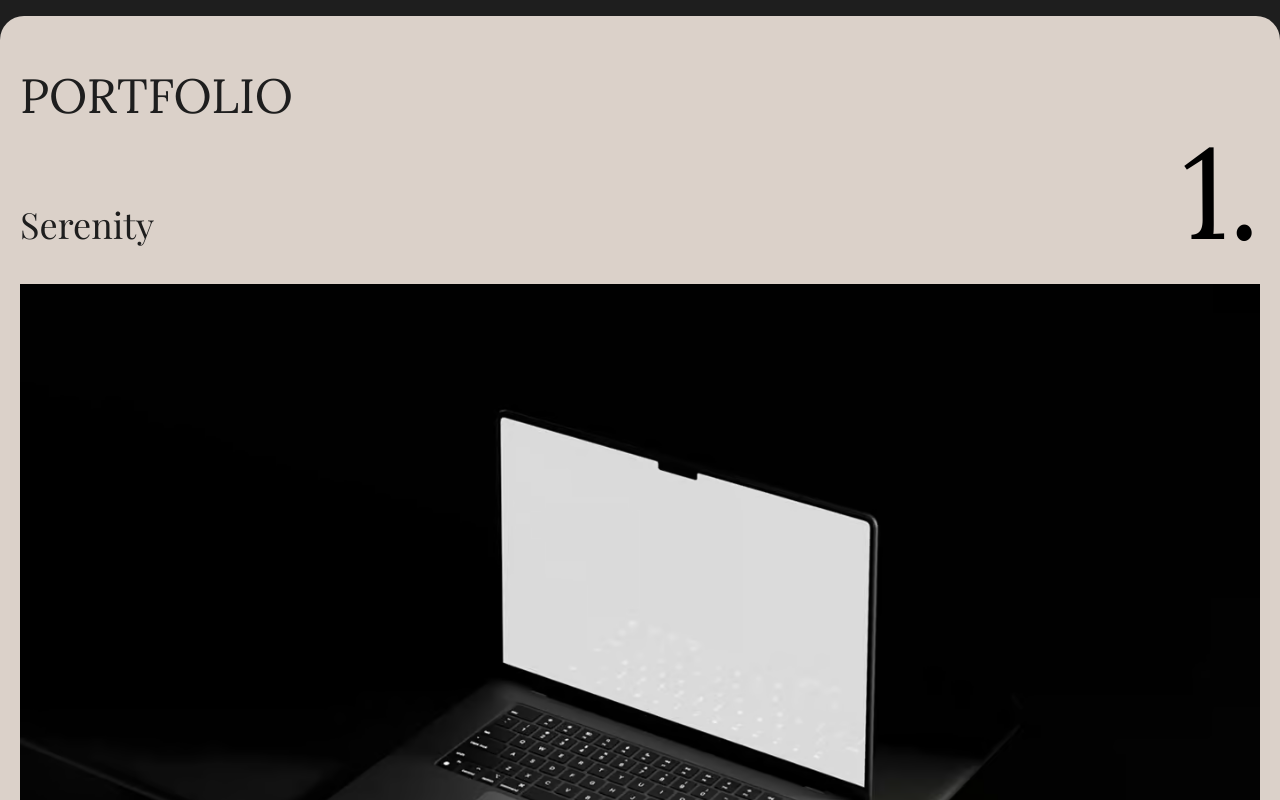
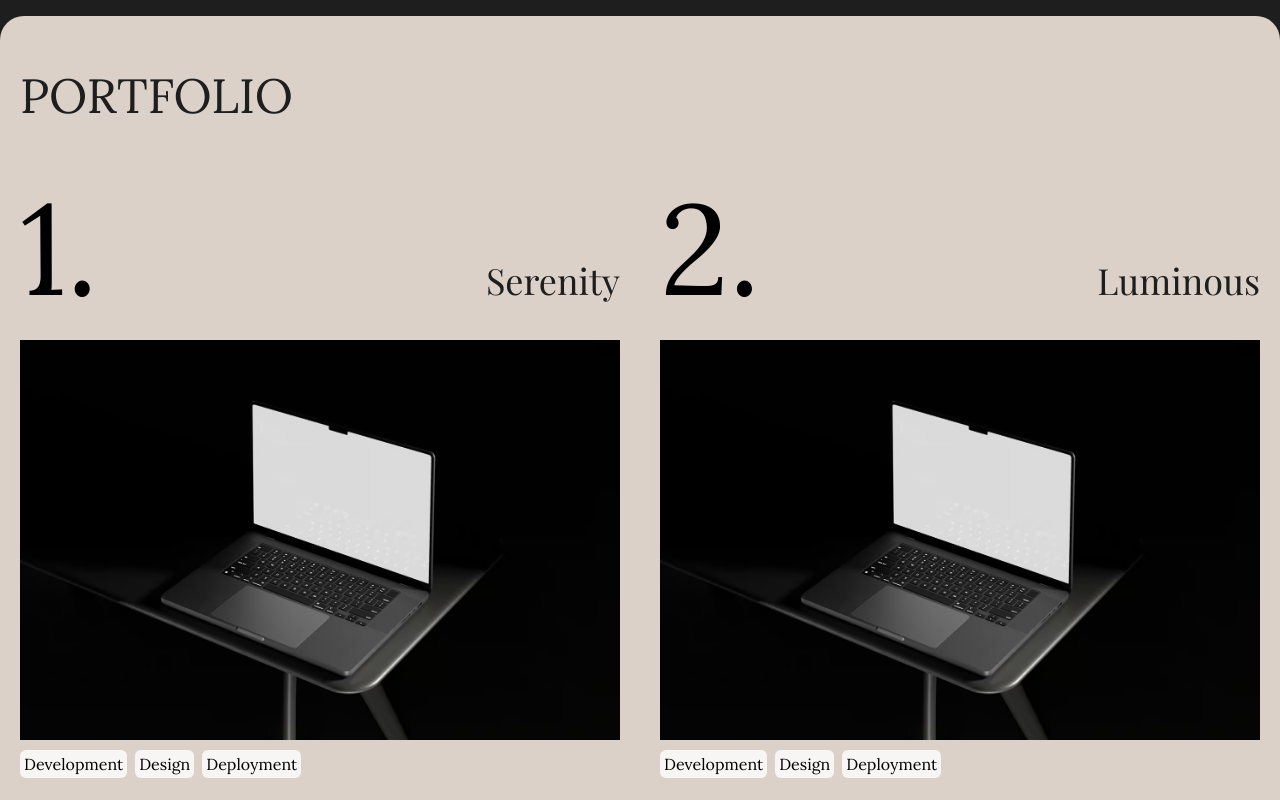
Before and after one commit to frontendjass/elegantcode, a React (Vite) app: page / in a window 1280 px wide. Shown: the part 1540-2340 px from the top of the page. Built offline with nearby package versions, Linux system fonts and the light colour scheme; a web font is replaced by a local one.

Commit message:
Improved portfolio layout.

```diff
--- a/src/components/Portfolio.jsx
+++ b/src/components/Portfolio.jsx
@@ -1,16 +1,18 @@
-import Project from "./Project";
+import Project from './Project';
 
 export default function Portfolio() {
   return (
-    <section className='bg-swirl-200 rounded-t-3xl py-5' id="portfolio">
+    <section className='bg-swirl-200 rounded-t-3xl py-5' id='portfolio'>
       <header className='pl-5 pt-9'>
         <h2 className='font-lora uppercase text-5xl text-shark-950'>
           Portfolio
         </h2>
       </header>
-      <Project number='1' title='Serenity'/>
-      <Project direction='flex-row-reverse' number='2' title='Luminous'/>
-      <Project number='3' title='The Coffee Store'/>
+      <div className='md:grid md:grid-cols-2 mt-14'>
+        <Project number='1' title='Serenity' />
+        <Project number='2' title='Luminous' />
+        <Project number='3' title='The Coffee Store' />
+      </div>
     </section>
   );
 }
--- a/src/components/Project.jsx
+++ b/src/components/Project.jsx
@@ -1,10 +1,10 @@
 import mockup from '../assets/macbook-mockup.avif';
 import Role from './Role';
 
-export default function Project({ direction, number, title }) {
+export default function Project({ number, title }) {
     return (
         <article>
-            <header className={`flex justify-between items-baseline px-5 py-2 ${direction}`}>
+            <header className={`flex flex-row-reverse justify-between items-baseline px-5 py-2`}>
                 <h3 className="text-4xl text-shark-950 font-playFair">{title}</h3>
                 <sm className='font-lora text-9xl'>{number}.</sm>
             </header>
```
